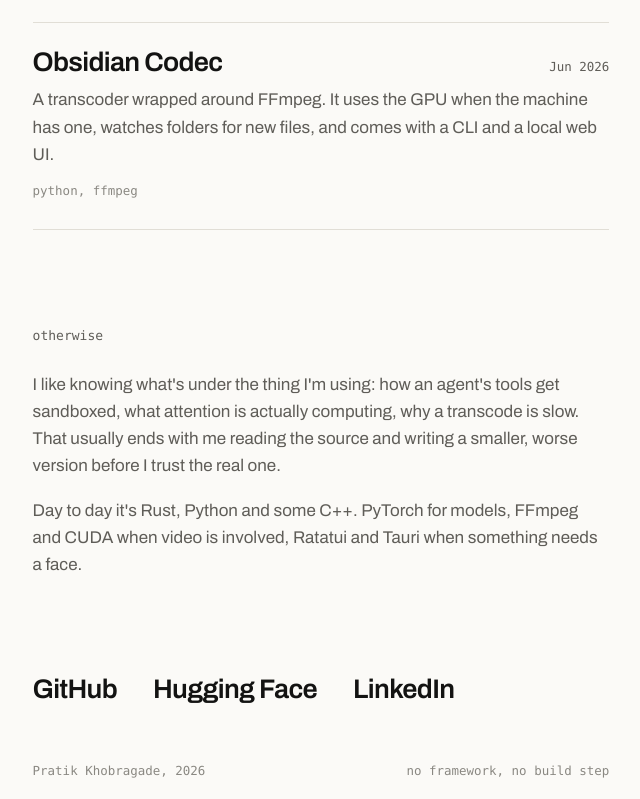
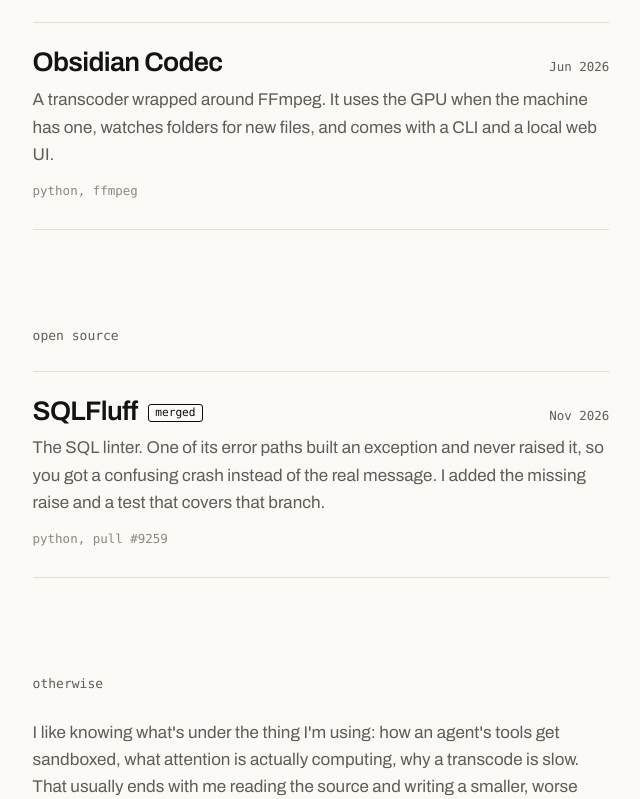
Before and after one commit to Pratik-3706/my_portfolio, a plain HTML site: page index.html in a window 1280 px wide. Shown: the part 2001-2800 px from the top of the page, without its empty margins (25-665 px from the left). Drawn offline with Linux system fonts and the light colour scheme; no server answers.

Commit message:
Add an open source section with the SQLFluff fix

```diff
--- a/index.html
+++ b/index.html
@@ -199,6 +199,29 @@
         </ol>
       </section>
 
+      <section id="open-source">
+        <h2>open source</h2>
+
+        <ol class="projects">
+
+          <li>
+            <a href="https://github.com/sqlfluff/sqlfluff/pull/9259" target="_blank" rel="noopener" class="row">
+              <h3><span>SQLFluff</span> <em class="badge">merged</em></h3>
+              <div class="body">
+                <p>
+                  The SQL linter. One of its error paths built an exception and never raised it,
+                  so you got a confusing crash instead of the real message. I added the missing
+                  raise and a test that covers that branch.
+                </p>
+                <span class="stack">python, pull #9259</span>
+              </div>
+              <span class="when">Nov 2026</span>
+            </a>
+          </li>
+
+        </ol>
+      </section>
+
       <section>
         <h2>otherwise</h2>
 
```
